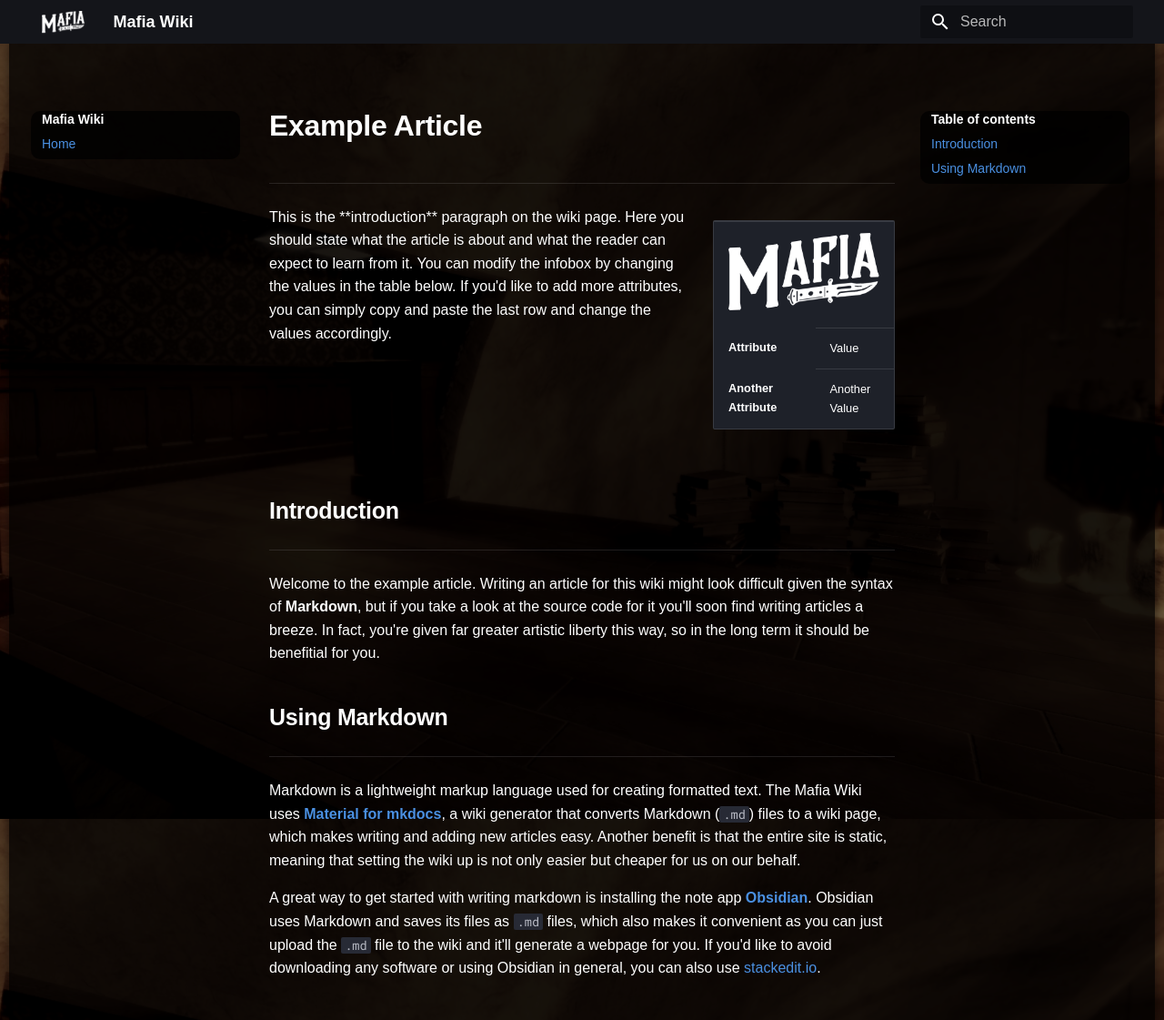
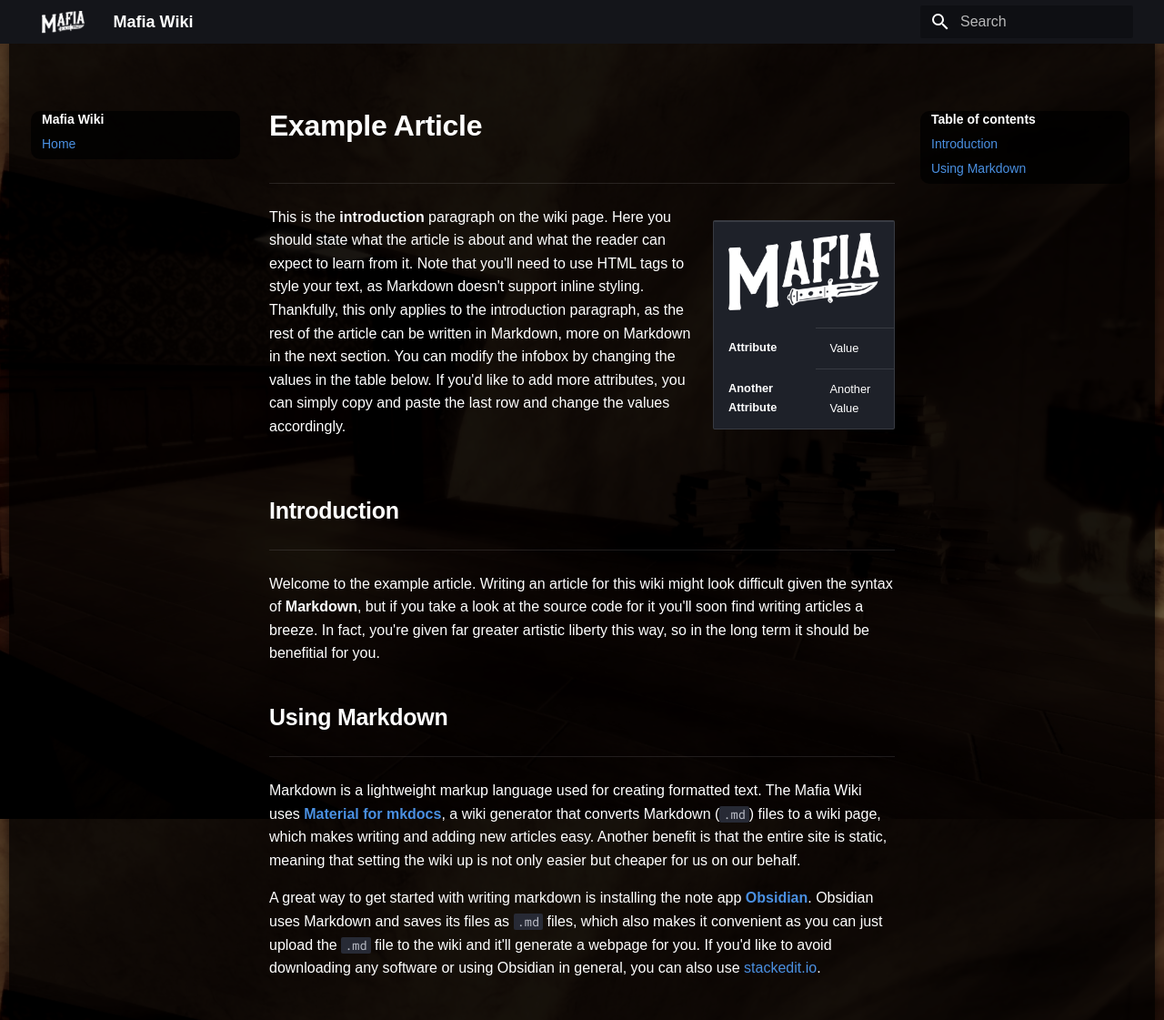
Before and after one commit to OctaNebula/mafia-wiki, an MkDocs documentation site: the page built from docs/exampleArticle.md, in a window 1280 px wide and 1121 px high. Shown: the whole window at 91% size. Built offline with MkDocs 1.6.1 and Material for MkDocs 9.7.7, drawn with Linux system fonts in a browser that asks for light colours; some web fonts are replaced.

Commit message:
reverted description because sadly no markdown support for introduction paragraph :(

```diff
--- a/docs/exampleArticle.md
+++ b/docs/exampleArticle.md
@@ -23,7 +23,7 @@ in: [main](https://mafiawiki.astrofare.xyz/)
 
 <div class="flex-container" style="display: flex; align-items: flex-start;">
     <div style="flex: 1;">
-        This is the **introduction** paragraph on the wiki page. Here you should state what the article is about and what the reader can expect to learn from it. You can modify the infobox by changing the values in the table below. If you'd like to add more attributes, you can simply copy and paste the last row and change the values accordingly.
+        This is the <b>introduction</b> paragraph on the wiki page. Here you should state what the article is about and what the reader can expect to learn from it. Note that you'll need to use HTML tags to style your text, as Markdown doesn't support inline styling. Thankfully, this only applies to the introduction paragraph, as the rest of the article can be written in Markdown, more on Markdown in the next section. You can modify the infobox by changing the values in the table below. If you'd like to add more attributes, you can simply copy and paste the last row and change the values accordingly.
     </div>
     <div class="infobox" style="flex: 0 0 200px; margin-left: 20px;">
         <table>
```
